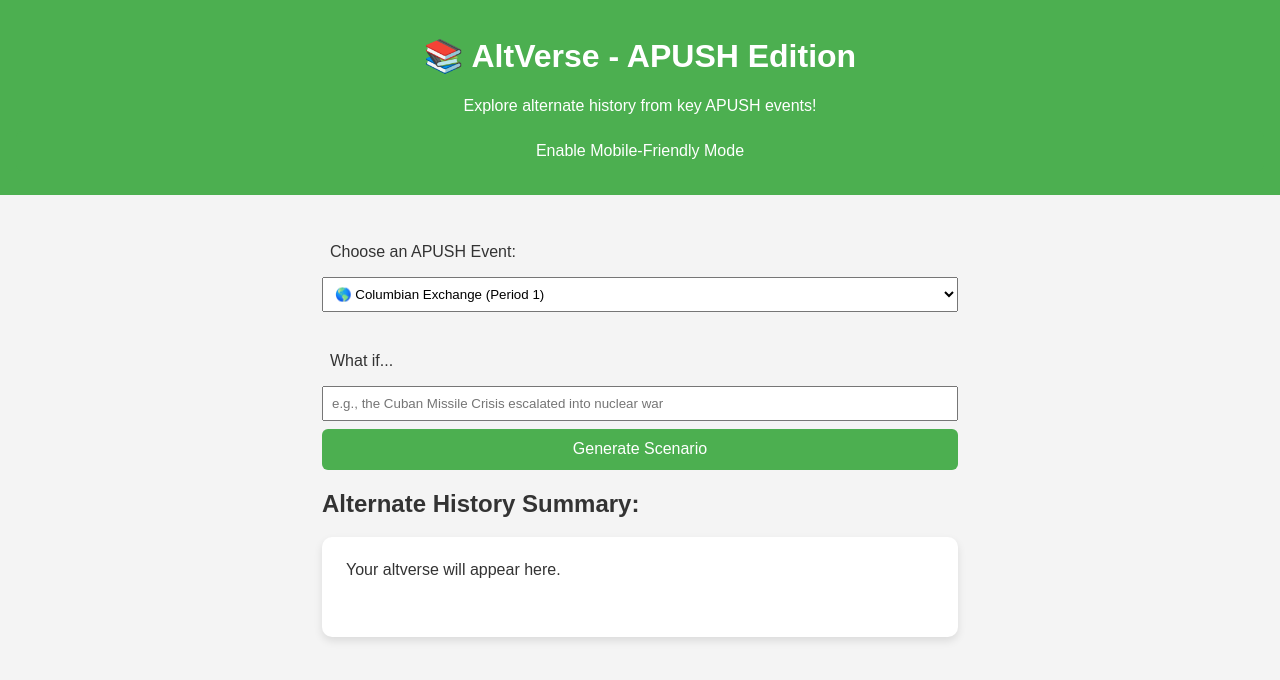
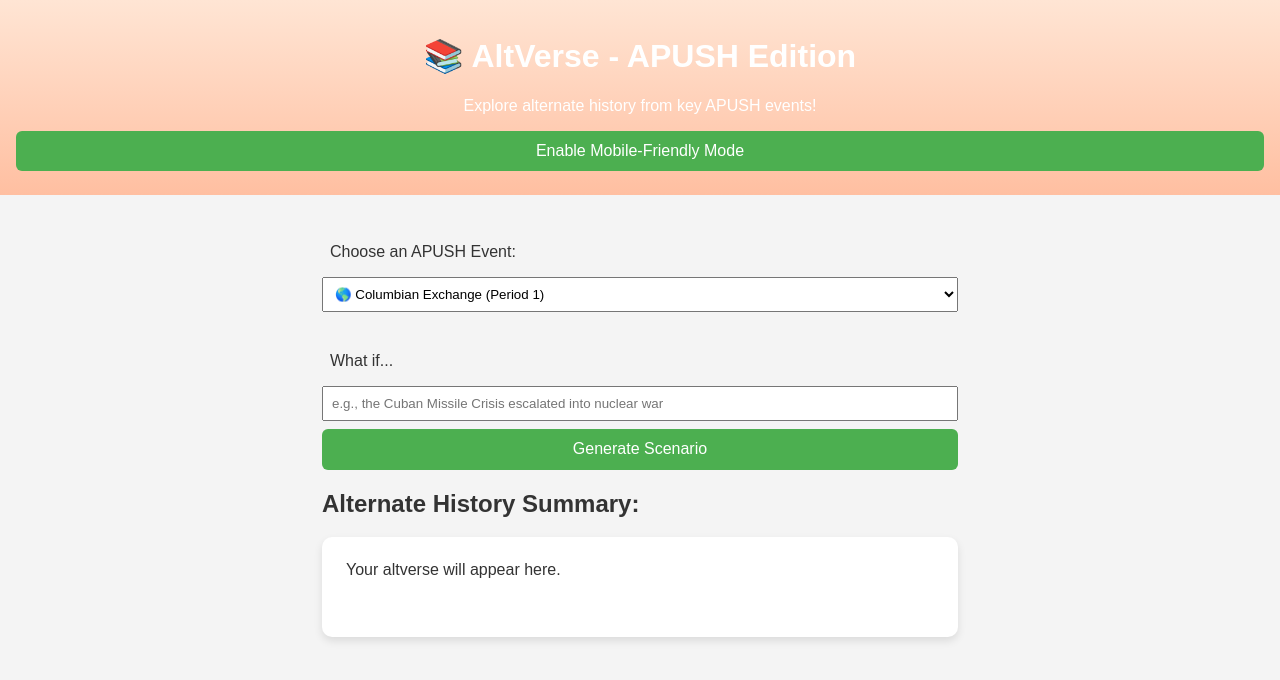
Before and after one commit to yatharthSathya/altVerse, a plain HTML site: page main.html in a window 1280 px wide. Drawn offline with Linux system fonts and the light colour scheme.

Commit message:
Updated style.css

```diff
--- a/style.css
+++ b/style.css
@@ -13,7 +13,7 @@ body {
   }
 
   header {
-    background: #4caf50;
+    background: linear-gradient(#ffe5d4, #ffbfa1);
     color: white;
     padding: 1rem;
     text-align: center;
```
